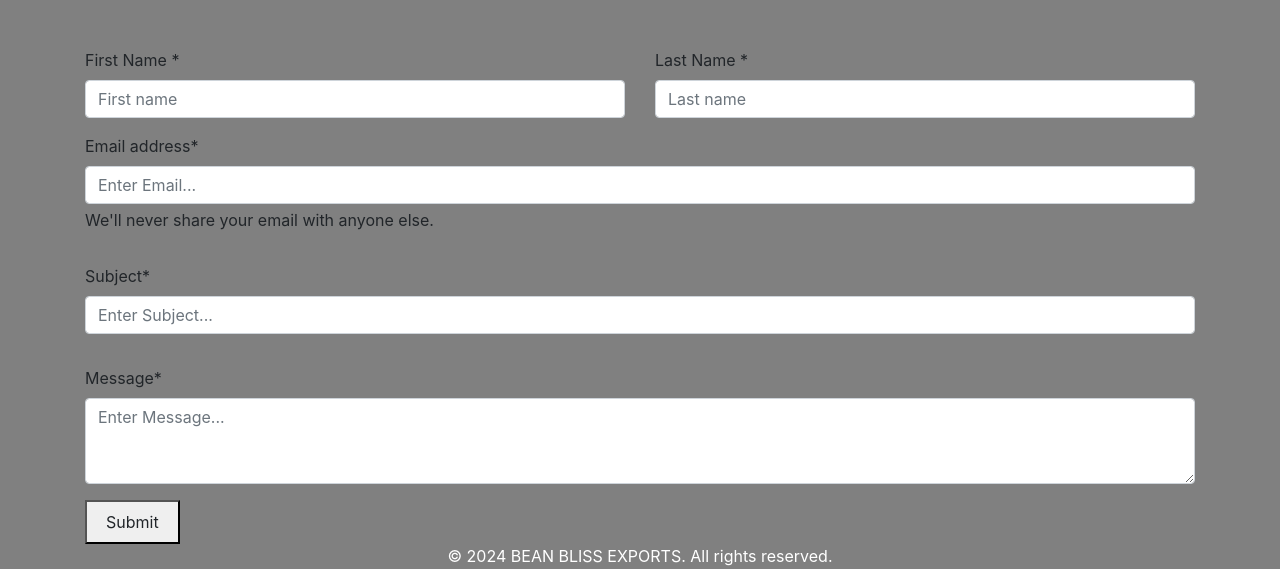
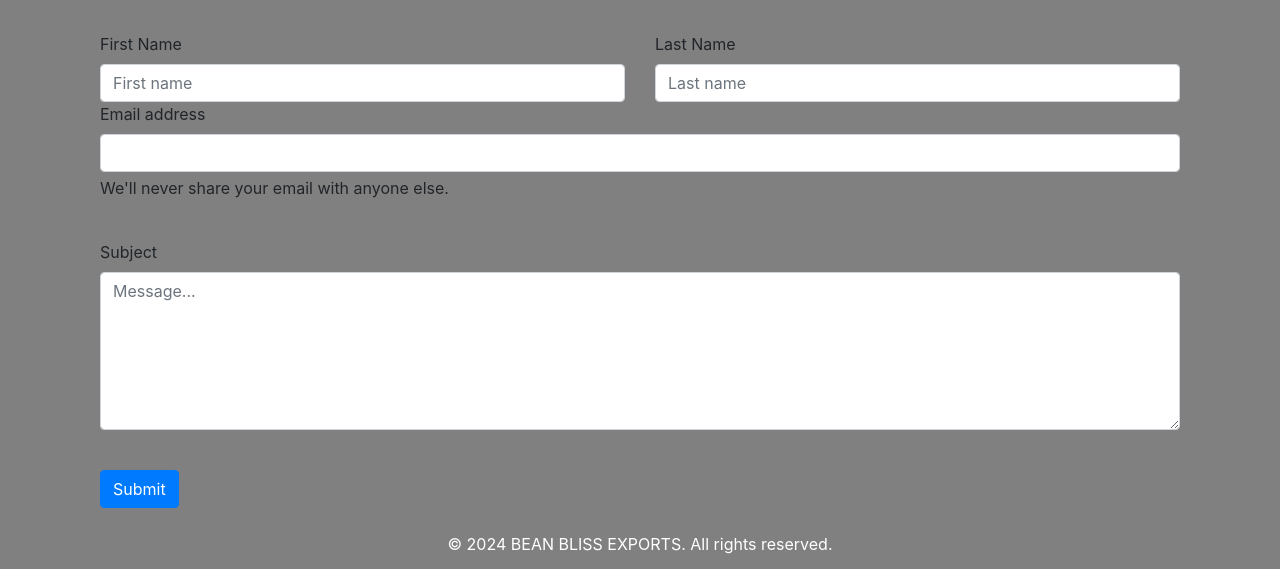
Before and after one commit to gathu1/Bean_Bliss_Exporters, a plain HTML site: page contact.html in a window 1280 px wide. Shown: the part 136-705 px from the top of the page. Drawn offline with nearby package versions, Linux system fonts and the light colour scheme.

Commit message:
add color

```diff
--- a/contact.html
+++ b/contact.html
@@ -1,20 +1,24 @@
 <!DOCTYPE html>
 <html lang="en">
+
 <head>
   <meta charset="UTF-8">
   <meta name="viewport" content="width=device-width, initial-scale=1.0">
   <title>Contact us</title>
-    <link rel="stylesheet" href="https://cdn.jsdelivr.net/npm/bootstrap@4.6.2/dist/css/bootstrap.min.css" integrity="sha384-xOolHFLEh07PJGoPkLv1IbcEPTNtaed2xpHsD9ESMhqIYd0nLMwNLD69Npy4HI+N" crossorigin="anonymous">
+  <link rel="stylesheet" href="https://cdn.jsdelivr.net/npm/bootstrap@4.6.2/dist/css/bootstrap.min.css"
+    integrity="sha384-xOolHFLEh07PJGoPkLv1IbcEPTNtaed2xpHsD9ESMhqIYd0nLMwNLD69Npy4HI+N" crossorigin="anonymous">
   <link rel="icon" href="Assets\OIG1.jpg" type="image/jpg">
   <link rel="stylesheet" href="style.css">
   <script src="https://kit.fontawesome.com/0bf03b29cf.js" crossorigin="anonymous"></script>
 
 </head>
+
 <body class="bdy">
   <!-- navbar -->
-      <nav class="navbar navbar-expand-lg navbar-light bg-light">
+  <nav class="navbar navbar-expand-lg navbar-custom">
     <a class="navbar-brand" href="#">BEAN BLISS</a>
-        <button class="navbar-toggler" type="button" data-toggle="collapse" data-target="#navbarSupportedContent" aria-controls="navbarSupportedContent" aria-expanded="false" aria-label="Toggle navigation">
+    <button class="navbar-toggler" type="button" data-toggle="collapse" data-target="#navbarSupportedContent"
+      aria-controls="navbarSupportedContent" aria-expanded="false" aria-label="Toggle navigation">
       <span class="navbar-toggler-icon"></span>
     </button>
 
@@ -50,40 +54,72 @@
     <div class="heading mt-3 mb-5 text-center text-info ">
       <h1 class="cont">Contact Us</h1>
     </div>
+    <!-- <div class="container font-family-base fw-bold sticky-top  ">
+      <form action="https://formspree.io/f/xbjnzdjz" method="POST">
         <div class="row">
           <div class="col">
-            <label for="exampleInputEmail1" class="form-label mt-3 ">First Name *</label>
+            <label for="exampleInputEmail1" class="form-label mt-3 " name="fname">First Name *</label>
             <input type="text" class="form-control" placeholder="First name" aria-label="First name">
           </div>
           <div class="col">
-            <label for="exampleInputEmail1" class="form-label mt-3">Last Name *</label>
+            <label for="exampleInputEmail1" class="form-label mt-3" name="lname">Last Name *</label>
             <input type="text" class="form-control" placeholder="Last name" aria-label="Last name">
           </div>
         </div>
-    <form>
+
         <div class="mb-3">
-            <label for="exampleInputEmail1" class="form-label mt-3">Email address*</label>
+          <label for="exampleInputEmail1" class="form-label mt-3" name="email">Email address*</label>
           <input type="email" class="form-control" placeholder="Enter Email..." id="exampleInputEmail1"
             aria-describedby="emailHelp">
           <div id="emailHelp" class="form-text">We'll never share your email with anyone else.</div>
         </div>
         <div class="mb-3">
-            <label for="exampleInputPassword1" class="form-label mt-3">Subject*</label>
-            <input type="password" class="form-control " placeholder="Enter Subject..." id="exampleInputPassword1">
+          <label for="exampleInputSubject" class="form-label mt-3" name="subject">Subject*</label>
+          <input type="subject" class="form-control " placeholder="Enter Subject..." id="exampleInputSubject">
         </div>
         <div class="mb-3">
-            <label for="exampleFormControlTextarea1" class="form-label mt-3">Message*</label>
-            <textarea class="form-control" placeholder="Enter Message..." id="exampleFormControlTextarea1"
-                rows="3"></textarea>
+          <label for="exampleInputMessage" class="form-label mt-3" name="message">Message*</label>
+          <textarea class="form-control" placeholder="Enter Message..." id="exampleInputMessage" rows="3"></textarea>
         </div>
-        <button  type="button" class="link-sumit" > <a href="#" class="Submit btn"  >Submit</a> </button>
+        <button type="button" class="link-sumit"> <a href="#" class="Submit btn">Submit</a> </button>
+      </form>
+    </div> -->
+
+     <div class="container font-family-base fw-bold sticky-top  ">
+      <form action="https://formspree.io/f/xbjnzdjz" method="POST" >
+        <div class="row">
+          <div class="col">
+            <label for="exampleInputPassword1" class="form-label" name="Name">First Name</label>
+            <input type="text" class="form-control bg-body-tertiary" placeholder="First name" aria-label="First name" required name="fName">
+          </div><br>
+          <div class="col">
+            <label for="exampleFormControlTextarea1" class="form-label">Last Name</label>
+            <input type="text" class="form-control bg-body-tertiary" placeholder="Last name" aria-label="Last name" required name="lName">
+          </div><br>
+        </div>
+        <div class="mb-3">
+          <label for="exampleInputEmail1" class="form-label" placeholder="Your email...">Email address</label>
+          <input type="email" class="form-control bg-body-tertiary" id="exampleInputEmail1" aria-describedby="emailHelp" required name="Message">
+          <div id="emailHelp" class="form-text">We'll never share your email with anyone else.</div>
+        </div><br>
+        <div class="mb-3">
+          <label for="exampleFormControlTextarea1" class="form-label" name="Message">Subject</label>
+          <textarea class="form-control bg-body-tertiary" id="exampleFormControlTextarea1" rows="6" placeholder="Message..." required name="Text"></textarea>
+        </div><br>
+        <div class="d-grid gap-2">
+          <button class="btn btn-primary font-family-base fw-bold sticky-top" type="submit">Submit</button>
+        </div>
+      </form>
+    </div>
+    </div>
     <br>
     <footer class="box1">
       <p>&copy; 2024 BEAN BLISS EXPORTS. All rights reserved.</p>
       <div class="foot">
-          <p>Follow us on: <a href=""><i class="fa-brands fa-facebook"></i></a> | <a href=""><i class="fa-brands fa-instagram"></i></a> | <a href=""><i class="fa-brands fa-x-twitter"></i></a></p>
+        <p>Follow us on: <a href=""><i class="fa-brands fa-facebook"></i></a> | <a href=""><i
+              class="fa-brands fa-instagram"></i></a> | <a href=""><i class="fa-brands fa-x-twitter"></i></a></p>
       </div>
     </footer>
-      </footer>
 </body>
+
 </html>
--- /dev/null
+++ b/google.css
@@ -0,0 +1,49 @@
+*::after, *::before{
+    padding: 0;
+    margin: 0;
+    box-sizing:border-box ;
+}
+
+form{
+    height: 520px;
+    width: 400px;
+    background-color: gray;
+    position: absolute;
+    transform: translate(-50%, -50%);
+    border-radius: 10px;
+    top: 50%;
+    left: 50%;
+    border: 2px solid lightgrey;
+    padding: 50px 35px;
+
+}
+
+form *{
+    color: white;
+    font-family: "poppins", sans-serif;
+    letter-spacing: o.5px;
+    outline: none;
+    border: none;
+}
+
+form h3{
+    font-size: 32px;
+    font-weight: 500;
+    line-height: 42px;
+    text-align: center;
+}
+
+form label{
+    display: block;
+    margin-top: 30px;
+    font-size: 18px;
+    font-weight: 500;
+}
+
+input{
+    display: block;
+    height: 500px;
+    width: 100%;
+    background-color: black;
+    border: ;
+}
--- a/style.css
+++ b/style.css
@@ -1,5 +1,5 @@
 #img1{
-    height:400px ;
+    height:460px ;
     width: 100%;
 }
 
@@ -24,7 +24,7 @@
 }
 
 .grp1{
-    background-color:gray;
+    background-color:#343a40;
     text-align: center;
     font-family: sans-serif;
     color: white;
@@ -99,15 +99,24 @@
 
 .carousel-item{
     height: 32rem;
+    width: 100%;
     align-items: center;
-    position: static;
+
 }
 
 .mtext{
     position: static;
-    float: unset;
+
 }
 
 .why{
     text-align: center;
 }
+
+.navbar-custom {
+    background-color:#343a40;
+  }
+
+.mainc{
+
+}
```
Also changed, not shown: about.html (+8 -8 lines), farms.html (+1 -1 lines), google.html (added, +41 -0 lines), index.html (+6 -1 lines), types.html (+1 -1 lines), google.js (added). Lines whose indentation alone changed are shown as unchanged.
